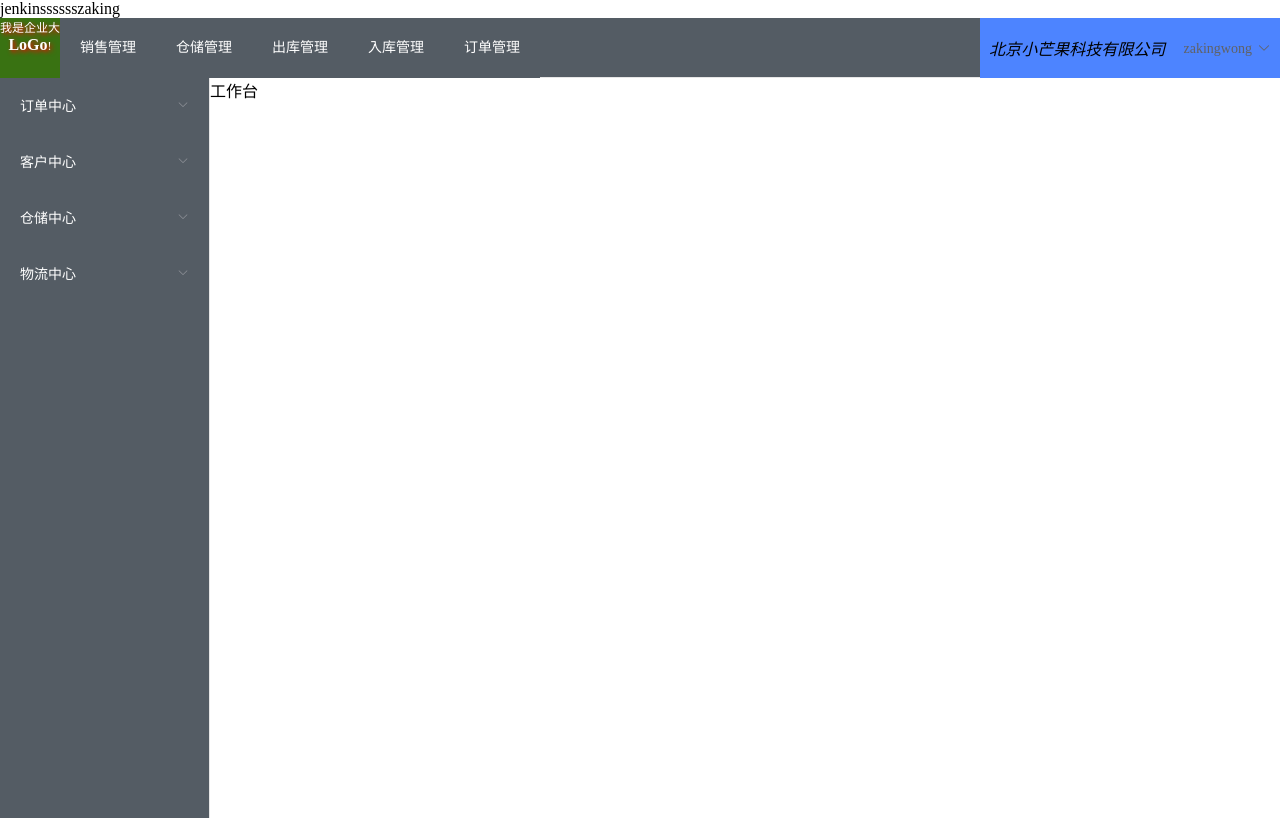
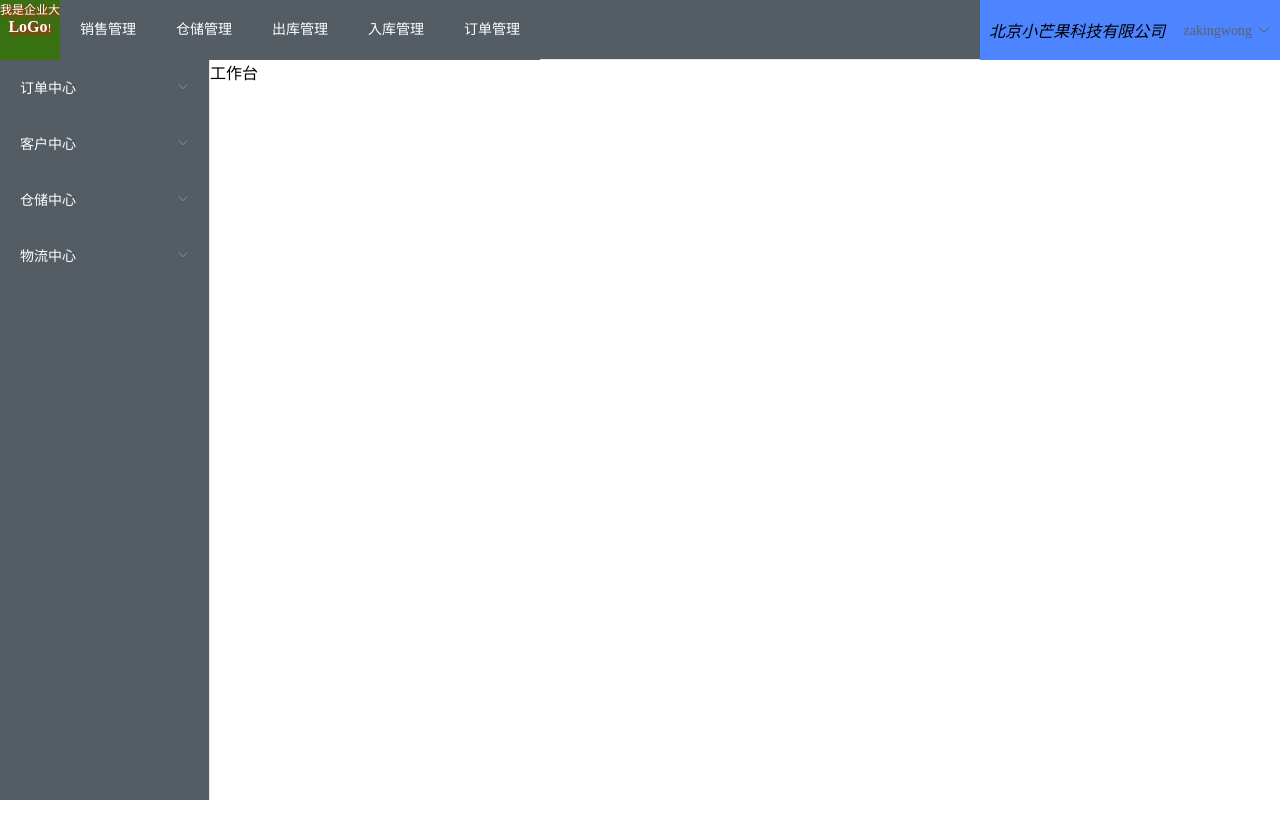
Before and after one commit to zakingwong/theWayOfMicroFrontend, a Vue app in the folder z-treasure/: page /#/workbench in a window 1280 px wide. Built offline with nearby package versions, Linux system fonts and the light colour scheme.

Commit message:
fix: 测试

```diff
--- a/z-treasure/src/App.vue
+++ b/z-treasure/src/App.vue
@@ -1,6 +1,5 @@
 <template>
   <div id="app">
-    jenkinsssssszaking
     <router-view></router-view>
   </div>
 </template>
```
